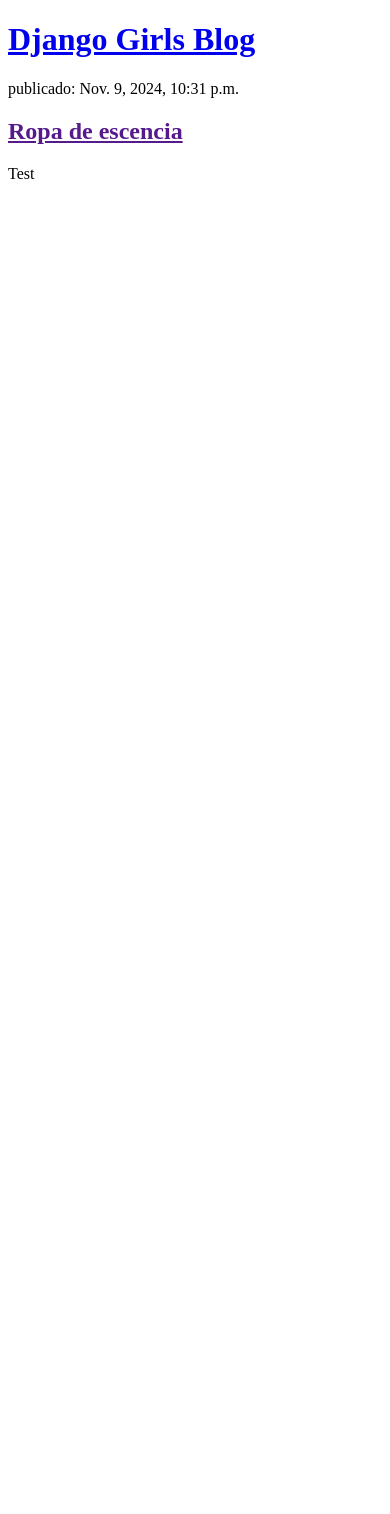
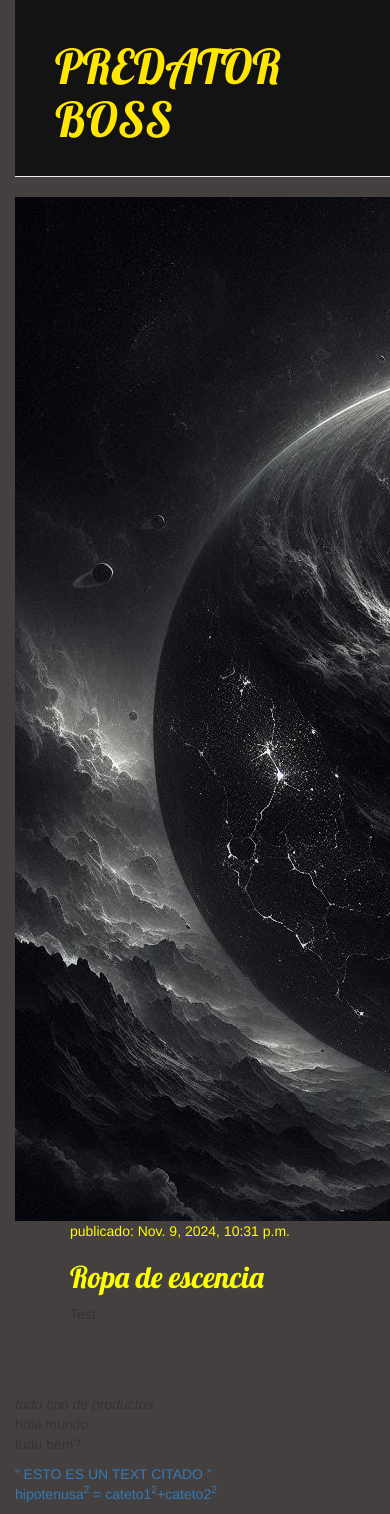
Before and after one commit to foxboss99/my-first-blog, a Django app: page / in a window 390 px wide; the page is wider, and only the part inside the window is pictured. Before the commit the page ends 179 px from the top of that part, so only its background shows below. Run offline with Django 4.2, Linux system fonts and the light colour scheme; data comes from the database, SQL or seed files in the repository; both versions use the stored data as it was after the commit; some libraries are stand-ins or nearby versions.

Commit message:
Agregadas vistas y panltilla para el detalle del post del blog así como también CSS para el sitio.

```diff
--- a/blog/models.py
+++ b/blog/models.py
@@ -18,3 +18,11 @@
 
     def __str__(self):
         return self.title
+
+class ImageUpload(models.Model):
+    title = models.CharField(max_length=100)
+    image = models.ImageField(upload_to='images/')
+    uploaded_at = models.DateTimeField(auto_now_add=True)
+
+    def __srt_(self):
+        return self.title
--- /dev/null
+++ b/blog/static/css/blog.css
@@ -0,0 +1,55 @@
+h1 a, h2 a, h3 a {
+     color: #eeff00;
+     font-family: 'Lobster';
+}
+
+body {
+     padding-left: 15px;
+     background-color: #444040;
+ }
+ .page-header {
+     background-color: #131313;
+     margin-top: 0;
+     padding: 20px 20px 20px 40px;
+ }
+
+ .page-header h1, .page-header h1 a, .page-header h1 a:visited, .page-header h1 a:active {
+     color: #ffe603;
+     font-size: 36pt;
+     text-decoration: none;
+ }
+
+ .content {
+     margin-left: 40px;
+ }
+
+ h1, h2, h3, h4 {
+     font-family: 'Lobster', cursive;
+ }
+
+ .date {
+     color: #fffb00;
+ }
+
+ .save {
+     float: right;
+ }
+
+ .post-form textarea, .post-form input {
+     width: 100%;
+ }
+
+ .top-menu, .top-menu:hover, .top-menu:visited {
+     color: #5900ff;
+     float: right;
+     font-size: 26pt;
+     margin-right: 20px;
+ }
+
+ .post {
+     margin-bottom: 70px;
+ }
+
+ .post h2 a, .post h2 a:visited {
+     color: #fbff00;
+ }
--- /dev/null
+++ b/blog/static/css/styles.css
@@ -0,0 +1,5 @@
+body{
+    background-image: url('static/css/imagenes/imagengris.jpg');
+    background-repeat: repeat;
+    background-size: cover;
+}
--- a/blog/templates/blog/post_list.html
+++ b/blog/templates/blog/post_list.html
@@ -1,25 +1,65 @@
+
 <!DOCTYPE html>
+{% load static %}
 <html lang="">
   <head>
     <meta charset="utf-8">
-    <title>Ropa Davila</title>
+
+    <title>PREDATOR BOSS </title>
+    <meta name="viewport" content="width=device-width, initial-scale=1.0">
+    <link href='{% static "/css/imagenes/imagengris.jpg" %}' rel="stylesheet" href="styles.css">
+    <link rel="stylesheet" href="//maxcdn.bootstrapcdn.com/bootstrap/3.2.0/css/bootstrap.min.css">
+    <link rel="stylesheet" href="//maxcdn.bootstrapcdn.com/bootstrap/3.2.0/css/bootstrap-theme.min.css">
+    <link rel="stylesheet" href="{% static 'css/blog.css' %}">
+    <link href="//fonts.googleapis.com/css?family=Lobster&subset=latin,latin-ext" rel="stylesheet" type="text/css">
+    <link href="//fonts.googleapis.com/css?family=Lobster&subset=latin,latin-ext" rel="stylesheet" type="text/css">
   </head>
   <body>
-    <div>
-      <h1><a href="/">Django Girls Blog</a></h1>
+
+
+
+  <div class="page-header">
+      <h1><a href="/">PREDATOR BOSS</a></h1>
+
   </div>
 
-
-  {% for post in posts %}
+  <img src="/static/css/imagenes/imagengris.jpg">
 
 
-  <div>
-    <p> publicado: {{ post.published_date }}</p>
-        <h2><a href="">{{ post.title }}</a></h2>
+  <div class="content container">
+    <div class="row">
+        <div class="col-md-8">
+            {% for post in posts %}
+                <div class="post">
+                    <div class="date">
+                        <p>publicado: {{ post.published_date }}</p>
+                    </div>
+                    <h2><a href="{% url 'post_detail' pk=post.pk %}">{{ post.title }}</a></h2>
                     <p>{{ post.text|linebreaksbr }}</p>
+
+
+                </div>
+            {% endfor %}
+        </div>
+    </div>
 </div>
 
-  {% endfor %}
+<div>
+    <em> todo tipo de productos</em>
+    <p>hola mundo<br/>
+        tudu bem?
+    </p>
+    <a href=" https://www.inversoro.es/precio-del-oro/hoy/gramos/USD/" class="q-link" target="_blank">
+        <q>
+            ESTO ES UN TEXT CITADO
+        </q>
+    <p>hipotenusa<sup>2</sup> = cateto1<sup>2</sup>+cateto2<sup>2</sup></p>
+
+    </a>
+
+
+</div>
+
 
 
   <header></header>
--- a/blog/urls.py
+++ b/blog/urls.py
@@ -4,4 +4,5 @@
 
 urlpatterns = [
     path('', views.post_list, name='post_list'),
+    path('post/<int:pk>/', views.post_detail, name='post_detail'),
 ]
--- a/blog/views.py
+++ b/blog/views.py
@@ -1,10 +1,15 @@
 from django.shortcuts import render
 from django.utils import timezone
 from .models import Post
+from django.shortcuts import render, get_object_or_404
 
 def post_list(request):
     posts = Post.objects.filter(published_date__lte=timezone.now()).order_by('published_date')
     return render(request, 'blog/post_list.html', {'posts': posts})
 
+def post_detail(request, pk):
+    post = get_object_or_404(Post, pk=pk)
+    return render(request, 'blog/post_detail.html', {'post': post})
+
 
 # Create your views here.
--- a/mysite/settings.py
+++ b/mysite/settings.py
@@ -11,6 +11,7 @@
 """
 
 from pathlib import Path
+import os
 
 # Build paths inside the project like this: BASE_DIR / 'subdir'.
 BASE_DIR = Path(__file__).resolve().parent.parent
@@ -118,8 +119,13 @@
 
 STATIC_URL = 'static/'
 STATIC_ROOT = BASE_DIR / 'static'
+STATIC_ROOT =os.path.join(BASE_DIR, 'static_cdn')
 
 # Default primary key field type
 # https://docs.djangoproject.com/en/4.2/ref/settings/#default-auto-field
 
 DEFAULT_AUTO_FIELD = 'django.db.models.BigAutoField'
+
+#URLS para archivos media de base de datos
+MEDIA_URL = '/media/'
+MEDIA_ROOT = os.path.join(BASE_DIR, 'MEDIA')
--- a/mysite/urls.py
+++ b/mysite/urls.py
@@ -16,8 +16,11 @@
 """
 from django.contrib import admin
 from django.urls import path, include
+from django.conf import settings
+from django.conf.urls.static import static
 
 urlpatterns = [
+
     path('admin/', admin.site.urls),
     path('', include('blog.urls')),
-]
+] + static(settings.MEDIA_URL, document_root=settings.MEDIA_ROOT)
```
Also changed, not shown: blog/templates/blog/post_detail.html (added, +11 -0 lines), blog/static/css/imagenes/imagengris.jpg (added), db.sqlite3, mysite/media/imagengris.jpg (added). Lines whose indentation alone changed are shown as unchanged.
